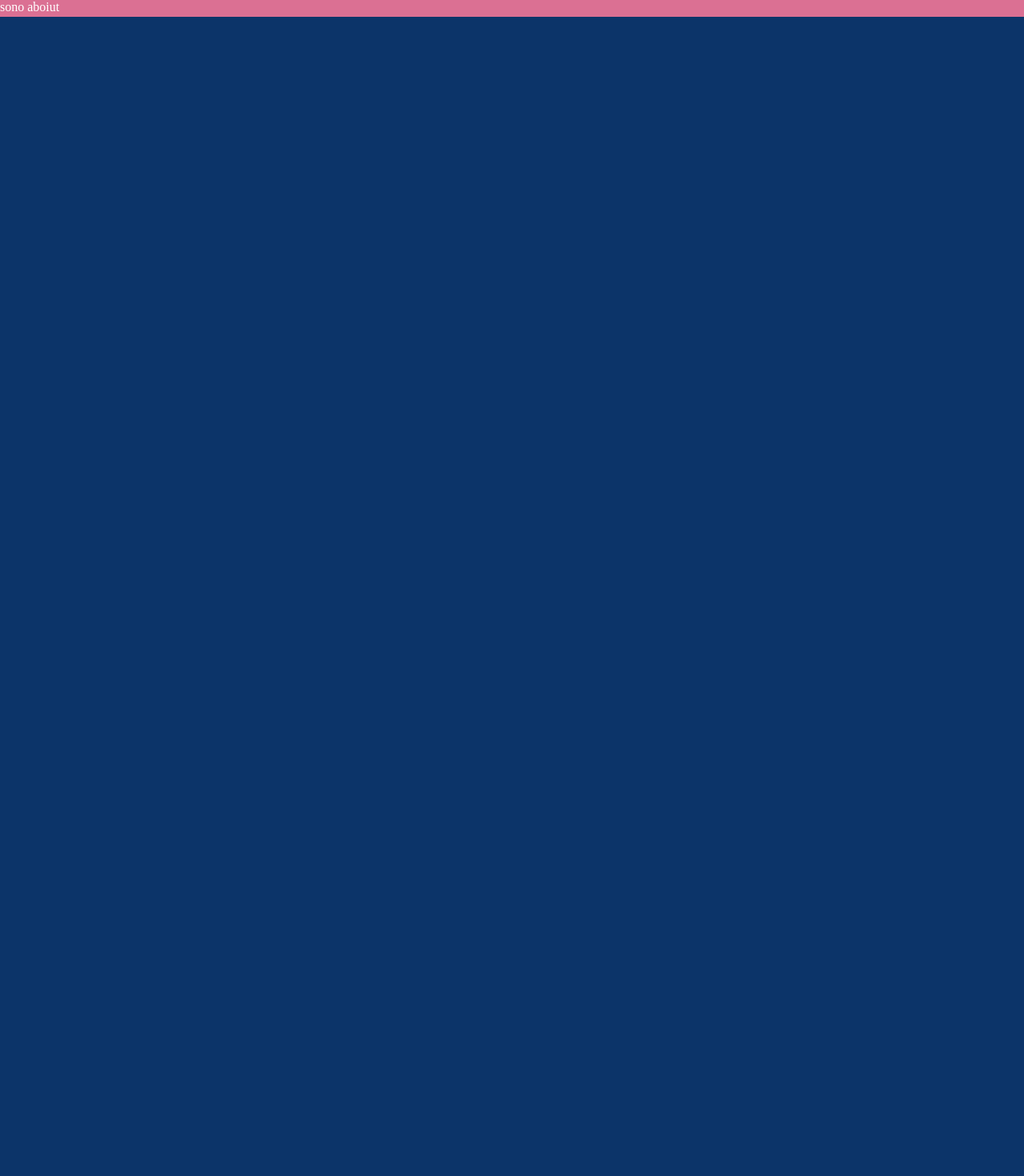
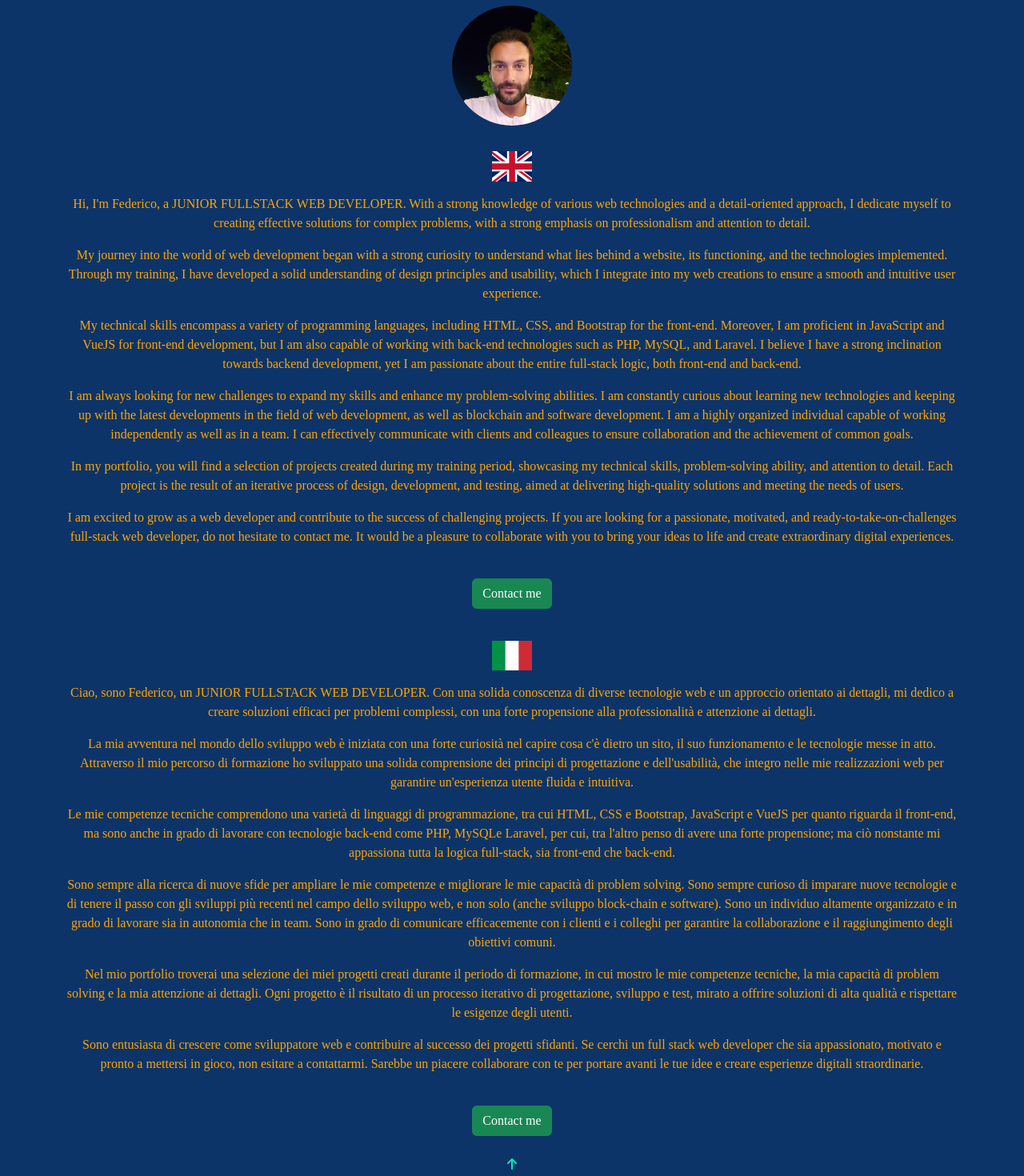
Before and after one commit to Fedekh/Portfolio-website, a Vue app: page /about in a window 1280 px wide. Shown: the part 123-1593 px from the top of the page at 80% size. Before the commit the page ends 800 px from the top, so only its background shows below. Built offline with nearby package versions, Linux system fonts and the light colour scheme.

Commit message:
fix header hambuger & complete about

```diff
--- a/src/pages/About.vue
+++ b/src/pages/About.vue
@@ -4,14 +4,124 @@
 export default {
     name: "About",
     // components: {
-        // AppHeader
+    // AppHeader
     // },
 }
 </script>
 
 <template>
     <div class="about">
-sono aboiut
+        <div class="container ">
+            <figure class="mx-auto">
+                <img class="rounded rounded-pill" src="../img/me (1).jpg" alt="">
+            </figure>
+
+            <div class="lang text-center">
+
+                <img class="my-3" src="../img/en.svg" alt="">
+                <p>
+                    Hi, I'm Federico, a JUNIOR FULLSTACK WEB DEVELOPER.
+                    With a strong knowledge of various web technologies and a detail-oriented approach, I dedicate myself to
+                    creating effective solutions for complex problems, with a strong emphasis on professionalism and
+                    attention to detail.
+                </p>
+                <p>
+                    My journey into the world of web development began with a strong curiosity to understand what lies
+                    behind a website, its functioning, and the technologies implemented. Through my training, I have
+                    developed a solid understanding of design principles and usability, which I integrate into my web
+                    creations to ensure a smooth and intuitive user experience.
+                </p>
+                <p>
+                    My technical skills encompass a variety of programming languages, including HTML, CSS, and Bootstrap for
+                    the front-end. Moreover, I am proficient in JavaScript and VueJS for front-end development, but I am
+                    also capable of working with back-end technologies such as PHP, MySQL, and Laravel. I believe I have a
+                    strong inclination towards backend development, yet I am passionate about the entire full-stack logic,
+                    both front-end and back-end.
+                </p>
+                <p>
+                    I am always looking for new challenges to expand my skills and enhance my problem-solving abilities. I
+                    am constantly curious about learning new technologies and keeping up with the latest developments in the
+                    field of web development, as well as blockchain and software development. I am a highly organized
+                    individual capable of working independently as well as in a team. I can effectively communicate with
+                    clients and colleagues to ensure collaboration and the achievement of common goals.
+                </p>
+                <p>
+                    In my portfolio, you will find a selection of projects created during my training period, showcasing my
+                    technical skills, problem-solving ability, and attention to detail. Each project is the result of an
+                    iterative process of design, development, and testing, aimed at delivering high-quality solutions and
+                    meeting the needs of users.
+                </p>
+                <p>
+                    I am excited to grow as a web developer and contribute to the success of challenging projects. If you
+                    are looking for a passionate, motivated, and ready-to-take-on-challenges full-stack web developer, do
+                    not hesitate to contact me. It would be a pleasure to collaborate with you to bring your ideas to life
+                    and create extraordinary digital experiences.
+                </p>
+
+
+
+                <router-link :to="{ name: 'contact' }" class="btn btn-success m-4" aria-current="page">Contact
+                    me</router-link>
+
+            </div>
+            <div class="lang text-center">
+
+                <img class="my-3" src="../img/it.svg" alt="">
+                <p>
+                    Ciao, sono Federico, un JUNIOR FULLSTACK WEB DEVELOPER.
+                    Con una solida conoscenza di diverse tecnologie web e un approccio orientato ai dettagli, mi dedico a
+                    creare soluzioni efficaci per problemi complessi, con una forte propensione alla professionalità e
+                    attenzione ai dettagli.
+                </p>
+                <p>
+                    La mia avventura nel mondo dello sviluppo web è iniziata con una forte curiosità nel capire cosa c'è
+                    dietro un sito, il suo funzionamento e le tecnologie messe in atto.
+                    Attraverso il mio percorso di formazione ho sviluppato una solida comprensione dei
+                    principi di progettazione e dell'usabilità, che integro nelle mie realizzazioni web per garantire
+                    un'esperienza utente fluida e intuitiva.
+                </p>
+                <p>
+                    Le mie competenze tecniche comprendono una varietà di linguaggi di programmazione, tra cui HTML, CSS e
+                    Bootstrap,
+                    JavaScript e VueJS per quanto riguarda il front-end, ma sono anche in grado di lavorare con tecnologie
+                    back-end
+                    come PHP, MySQLe Laravel, per cui, tra l'altro penso di avere una forte propensione; ma ciò nonstante mi
+                    appassiona tutta la logica
+                    full-stack, sia front-end che back-end.
+                </p>
+                <p>
+                    Sono sempre alla ricerca di nuove sfide per ampliare le mie competenze e migliorare le mie capacità di
+                    problem solving. Sono sempre curioso di imparare nuove tecnologie e di tenere il passo con gli sviluppi
+                    più
+                    recenti nel campo dello sviluppo web, e non solo (anche sviluppo block-chain e software).
+                    Sono un individuo altamente organizzato e in grado di lavorare sia in autonomia che in team.
+                    Sono in grado di comunicare efficacemente con i clienti e i colleghi per garantire la collaborazione e
+                    il raggiungimento degli obiettivi comuni.
+                </p>
+                <p>
+                    Nel mio portfolio troverai una selezione dei miei progetti creati durante il periodo di formazione, in
+                    cui mostro le mie competenze tecniche, la
+                    mia capacità di problem solving e la mia attenzione ai dettagli.
+                    Ogni progetto è il risultato di un processo iterativo di progettazione, sviluppo e test, mirato a
+                    offrire soluzioni di alta qualità e rispettare le esigenze
+                    degli utenti.
+                </p>
+                <p>
+                    Sono entusiasta di crescere come sviluppatore web e contribuire al successo dei progetti sfidanti. Se
+                    cerchi un full stack web developer che sia appassionato, motivato e pronto a mettersi in gioco, non
+                    esitare
+                    a contattarmi. Sarebbe un piacere collaborare con te per portare avanti le tue idee e creare esperienze
+                    digitali straordinarie.
+
+                </p>
+                <router-link :to="{ name: 'contact' }" class="btn btn-success m-4" aria-current="page">Contact
+                    me</router-link>
+
+            </div>
+
+            <a href="#" class="up"><i class="fa-solid fa-arrow-up" style="color: #07e9b5;"></i></a>
+
+        </div>
     </div>
 </template>
 
@@ -20,7 +130,25 @@ sono aboiut
 @use '../styles/partials/variables' as *;
 
 .about {
+    color: $about-color;
     width: 100%;
-    background-color: palevioletred;
-}
-</style>
+    text-align: center;
+    padding: 10px;
+
+    figure {
+
+        img {
+            max-width: 150px;
+        }
+    }
+
+    .lang {
+
+        img {
+            max-width: 50px;
+        }
+    }
+
+
+    // background-color: palevioletred;
+}</style>
--- a/src/pages/HomePage.vue
+++ b/src/pages/HomePage.vue
@@ -43,7 +43,7 @@ export default {
                     <figure :class="{ 'me-enter-active': isMeVisible, 'me-enter': isMeVisible }"
                         class="main-figure d-flex flex-column align-items-center gap-5 me">
                         <img class="rounded rounded-pill" src="../img/me (1).jpg" alt="" />
-                        <figure class="skills my-5 code d-flex gap-5 flex-row align-items-end justify-content-center"
+                        <figure class="skills my-5 code d-flex gap-4 flex-row align-items-end justify-content-center"
                             :class="{ 'skills-enter-active': isSkillsVisible, 'skills-enter': isSkillsVisible }">
                             <div class="tooltipp" data-tooltip="Html5">
                                 <i class="fa-brands fa-html5" style="color: #f53d00;"></i>
@@ -206,7 +206,7 @@ export default {
         transform: translateX(0%);
     }
 
-    @media screen and (max-width: 768px) {
+    @media screen and (max-width: 992px) {
        .container{
         display: flex !important;
         flex-direction: column !important;
--- a/src/styles/partials/_variables.scss
+++ b/src/styles/partials/_variables.scss
@@ -1,4 +1,6 @@
 $header-h:120px;
+$header-bg:#0A2B58;
 $hf:80px;
 $bg-1:#0c3469;
 $bg-2:#444;
+$about-color:#FFA500;
```
Also changed, not shown: src/components/AppHeader.vue (+28 -4 lines), src/img/en.svg (added), src/img/it.svg (added).
